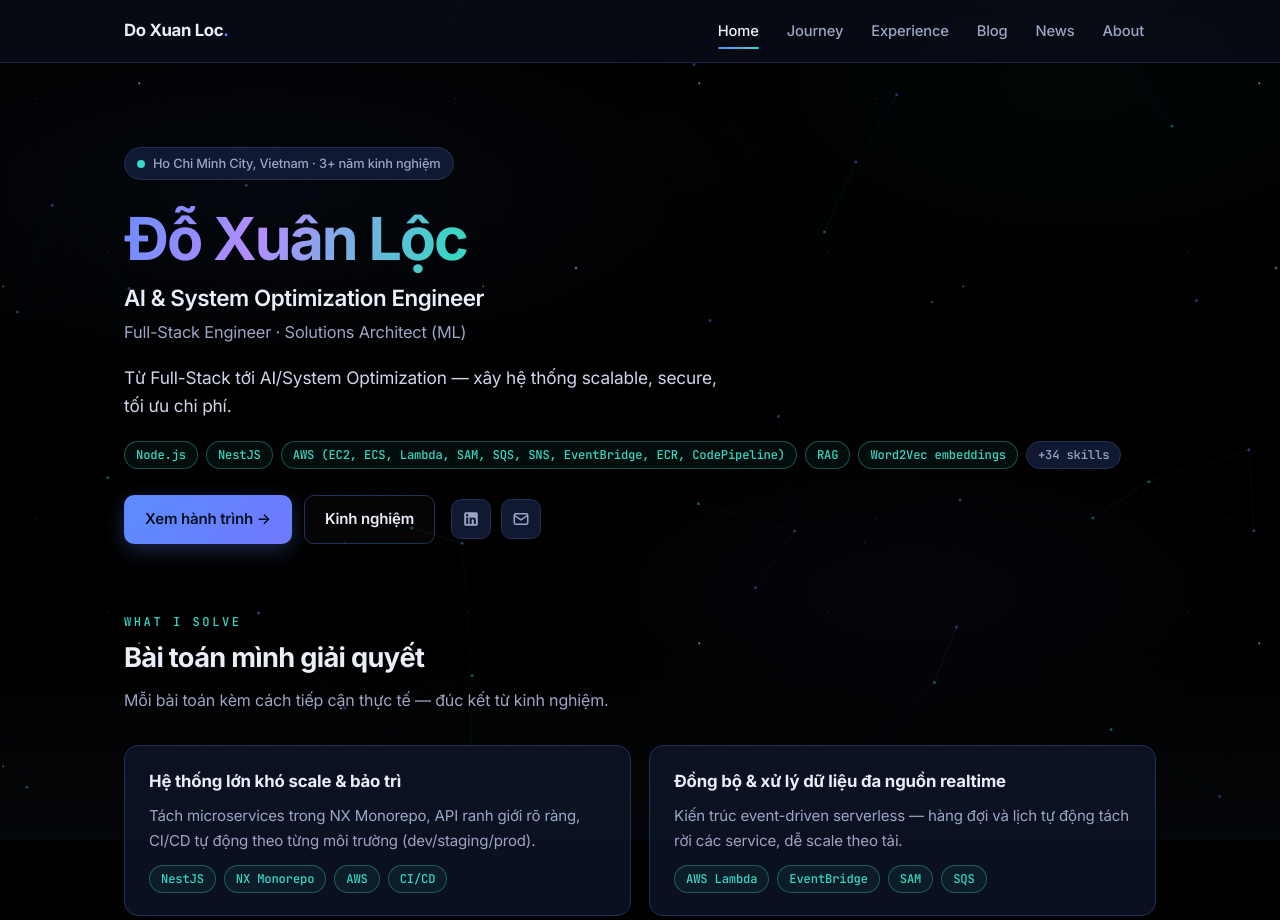
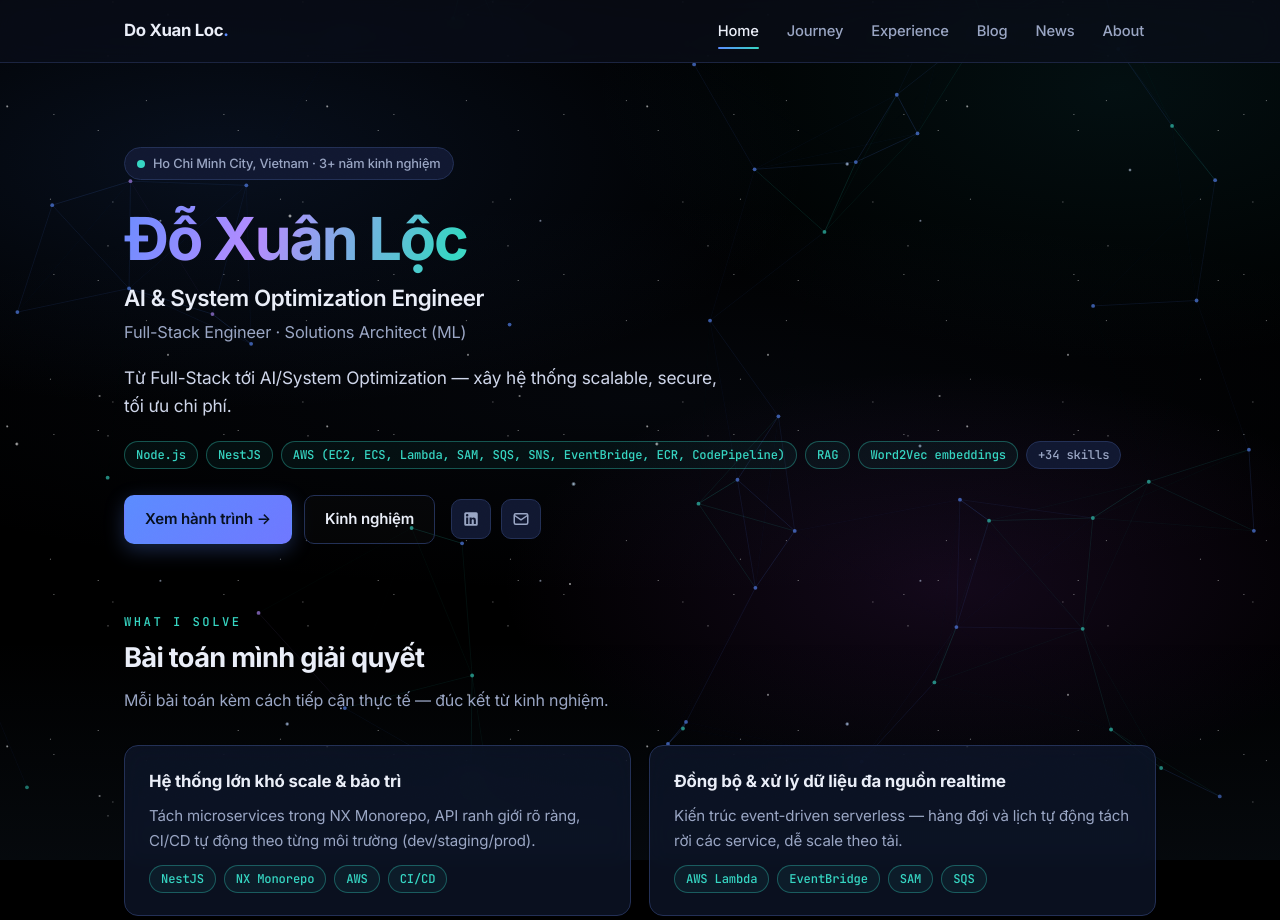
Before and after one commit to doxuanloc/doxuanloc.dev, an Astro site: page / in a window 1280 px wide. Shown: the top 920 px of the page. Built offline with nearby package versions, Linux system fonts and the light colour scheme; Astro itself is replaced by a stand-in of ours.

Commit message:
style: nền vũ trụ dày & nổi bật hơn — nhiều sao, nebula đậm, twinkle
- space-bg: ~13 tầng sao (xa/trung/gần) dày hơn, sáng hơn; nebula opacity tăng;
  thêm lớp ::before twinkle nhấp nháy chậm; parallax mạnh hơn
- constellation: 40→60 node, sáng & to hơn, link rõ hơn
- fix: khôi phục profile.json bị hỏng JSON (placeholder edit)

Co-Authored-By: Claude Opus 4.8 (1M context) <noreply@anthropic.com>

```diff
--- a/src/components/SiteBackground.astro
+++ b/src/components/SiteBackground.astro
@@ -8,7 +8,7 @@
   #site-bg {
     position: fixed; inset: -50px; width: calc(100% + 100px); height: calc(100% + 100px);
     z-index: -1; pointer-events: none; display: block;
-    opacity: 0.55;
+    opacity: 0.7;
     transform: translate3d(calc(var(--par-x, 0) * 26px), calc(var(--par-y, 0) * 26px), 0);
     transition: transform 0.25s ease-out;
     mask-image: radial-gradient(130% 120% at 50% 30%, #000 55%, transparent 100%);
@@ -31,7 +31,7 @@
 
     const PAL = ['rgba(91,140,255,', 'rgba(54,214,195,', 'rgba(181,140,255,'];
     let w = 0, h = 0, dpr = Math.min(window.devicePixelRatio || 1, 1.5);
-    const N = 40, LINK = 190;
+    const N = 60, LINK = 200;
     let nodes: { x: number; y: number; vx: number; vy: number; c: string }[] = [];
     let raf = 0, running = false, last = 0;
 
@@ -62,15 +62,15 @@
           const a = nodes[i], b = nodes[j];
           const d = Math.hypot(a.x - b.x, a.y - b.y);
           if (d < LINK) {
-            ctx.strokeStyle = a.c + ((1 - d / LINK) * 0.22).toFixed(3) + ')';
+            ctx.strokeStyle = a.c + ((1 - d / LINK) * 0.3).toFixed(3) + ')';
             ctx.lineWidth = 1;
             ctx.beginPath(); ctx.moveTo(a.x, a.y); ctx.lineTo(b.x, b.y); ctx.stroke();
           }
         }
       }
       for (const n of nodes) {
-        ctx.fillStyle = n.c + '0.7)';
-        ctx.beginPath(); ctx.arc(n.x, n.y, 1.5, 0, Math.PI * 2); ctx.fill();
+        ctx.fillStyle = n.c + '0.9)';
+        ctx.beginPath(); ctx.arc(n.x, n.y, 1.9, 0, Math.PI * 2); ctx.fill();
       }
       raf = requestAnimationFrame(step);
     }
--- a/src/styles/global.css
+++ b/src/styles/global.css
@@ -66,29 +66,57 @@ a:hover { color: var(--accent-2); }
 
 /* Nền vũ trụ kiểu SpaceX — đen sâu + 3 tầng sao tĩnh + nebula mờ + horizon glow */
 .space-bg {
-  position: fixed; inset: -40px; z-index: -2; pointer-events: none;
-  transform: translate3d(calc(var(--par-x, 0) * 10px), calc(var(--par-y, 0) * 10px), 0);
+  position: fixed; inset: -60px; z-index: -2; pointer-events: none;
+  transform: translate3d(calc(var(--par-x, 0) * 12px), calc(var(--par-y, 0) * 12px), 0);
   transition: transform 0.3s ease-out;
   background-color: #000;
   background-image:
-    radial-gradient(1px 1px at 18% 33%, rgba(255,255,255,0.18), transparent),
-    radial-gradient(1px 1px at 74% 12%, rgba(255,255,255,0.22), transparent),
-    radial-gradient(1px 1px at 41% 81%, rgba(255,255,255,0.16), transparent),
-    radial-gradient(1.4px 1.4px at 62% 57%, rgba(255,255,255,0.5), transparent),
-    radial-gradient(1.4px 1.4px at 9% 68%, rgba(255,255,255,0.42), transparent),
-    radial-gradient(1.8px 1.8px at 88% 44%, rgba(200,220,255,0.7), transparent),
-    radial-gradient(1.6px 1.6px at 32% 22%, rgba(255,255,255,0.6), transparent),
-    radial-gradient(ellipse 65% 38% at 22% 26%, rgba(34,70,130,0.10), transparent 60%),
-    radial-gradient(ellipse 48% 32% at 70% 72%, rgba(95,45,140,0.08), transparent 55%),
-    radial-gradient(ellipse 52% 42% at 82% 14%, rgba(20,95,110,0.06), transparent 65%);
-  background-size: 420px 420px, 520px 520px, 360px 360px, 600px 600px, 480px 480px, 700px 700px, 560px 560px, 100% 100%, 100% 100%, 100% 100%;
-  background-repeat: repeat, repeat, repeat, repeat, repeat, repeat, repeat, no-repeat, no-repeat, no-repeat;
+    /* sao xa, dày (dim) */
+    radial-gradient(1px 1px at 13% 27%, rgba(255,255,255,0.5), transparent),
+    radial-gradient(1px 1px at 67% 9%, rgba(255,255,255,0.45), transparent),
+    radial-gradient(1px 1px at 84% 61%, rgba(255,255,255,0.5), transparent),
+    radial-gradient(1px 1px at 29% 73%, rgba(255,255,255,0.4), transparent),
+    radial-gradient(1px 1px at 48% 44%, rgba(255,255,255,0.45), transparent),
+    radial-gradient(1px 1px at 91% 31%, rgba(255,255,255,0.4), transparent),
+    /* sao trung */
+    radial-gradient(1.5px 1.5px at 21% 52%, rgba(255,255,255,0.7), transparent),
+    radial-gradient(1.5px 1.5px at 58% 78%, rgba(210,225,255,0.65), transparent),
+    radial-gradient(1.5px 1.5px at 76% 22%, rgba(255,255,255,0.7), transparent),
+    radial-gradient(1.5px 1.5px at 38% 14%, rgba(255,255,255,0.6), transparent),
+    /* sao gần, sáng */
+    radial-gradient(2.2px 2.2px at 62% 40%, rgba(190,215,255,0.95), transparent),
+    radial-gradient(2px 2px at 12% 84%, rgba(255,255,255,0.85), transparent),
+    radial-gradient(2.4px 2.4px at 88% 80%, rgba(200,230,255,0.9), transparent),
+    /* nebula đậm hơn */
+    radial-gradient(ellipse 70% 45% at 20% 24%, rgba(40,80,150,0.20), transparent 60%),
+    radial-gradient(ellipse 55% 40% at 72% 70%, rgba(120,55,165,0.16), transparent 58%),
+    radial-gradient(ellipse 60% 48% at 84% 16%, rgba(25,120,135,0.13), transparent 62%),
+    radial-gradient(ellipse 90% 30% at 50% 50%, rgba(60,90,160,0.07), transparent 70%);
+  background-size:
+    140px 150px, 170px 160px, 200px 190px, 160px 220px, 230px 180px, 190px 200px,
+    320px 320px, 380px 360px, 300px 340px, 420px 400px,
+    560px 560px, 640px 600px, 720px 680px,
+    100% 100%, 100% 100%, 100% 100%, 100% 100%;
+  background-repeat: repeat, repeat, repeat, repeat, repeat, repeat, repeat, repeat, repeat, repeat, repeat, repeat, repeat, no-repeat, no-repeat, no-repeat, no-repeat;
 }
+/* Lớp twinkle — vài sao sáng nhấp nháy chậm */
+.space-bg::before {
+  content: ""; position: absolute; inset: 0; pointer-events: none;
+  background-image:
+    radial-gradient(2px 2px at 25% 30%, rgba(255,255,255,0.95), transparent),
+    radial-gradient(2px 2px at 70% 55%, rgba(200,225,255,0.9), transparent),
+    radial-gradient(1.6px 1.6px at 45% 70%, rgba(255,255,255,0.85), transparent),
+    radial-gradient(1.8px 1.8px at 85% 25%, rgba(210,230,255,0.9), transparent);
+  background-size: 100% 100%;
+  animation: twinkle 4.5s ease-in-out infinite;
+}
+@keyframes twinkle { 0%, 100% { opacity: 0.35; } 50% { opacity: 1; } }
 /* Earth-limb glow nhìn từ quỹ đạo */
 .space-bg::after {
   content: ""; position: absolute; inset: 0; pointer-events: none;
-  background: linear-gradient(to top, rgba(78, 128, 185, 0.05), transparent 22%);
+  background: linear-gradient(to top, rgba(78, 128, 185, 0.07), transparent 24%);
 }
+@media (prefers-reduced-motion: reduce) { .space-bg::before { animation: none; opacity: 0.7; } }
 
 /* Grain overlay — texture xịn, không loè */
 .noise {
```
